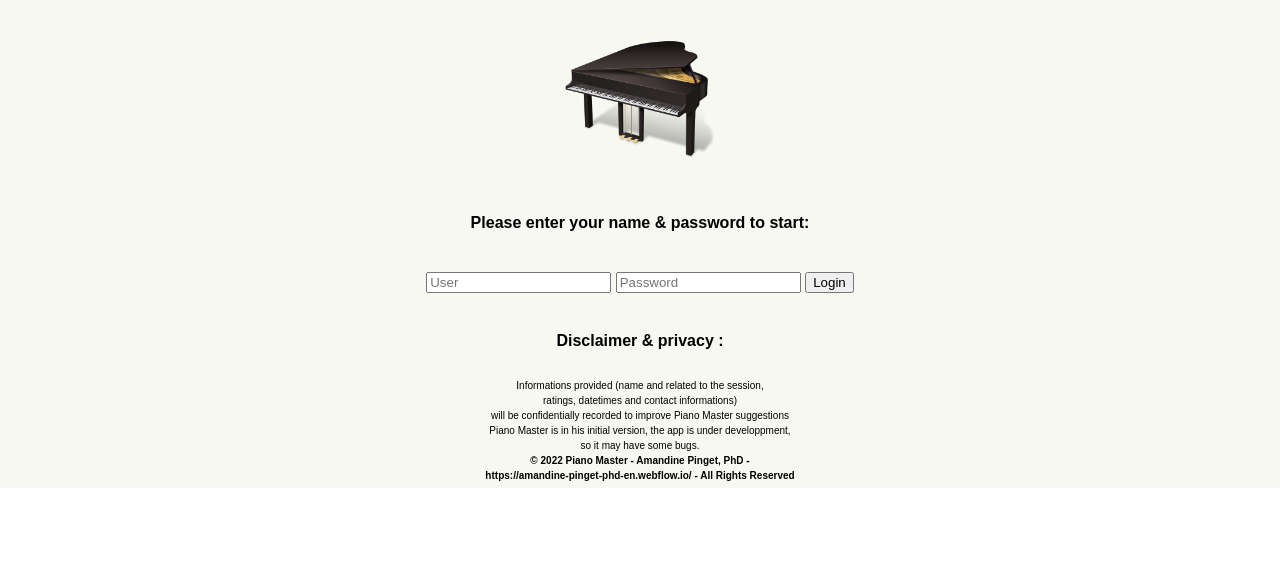
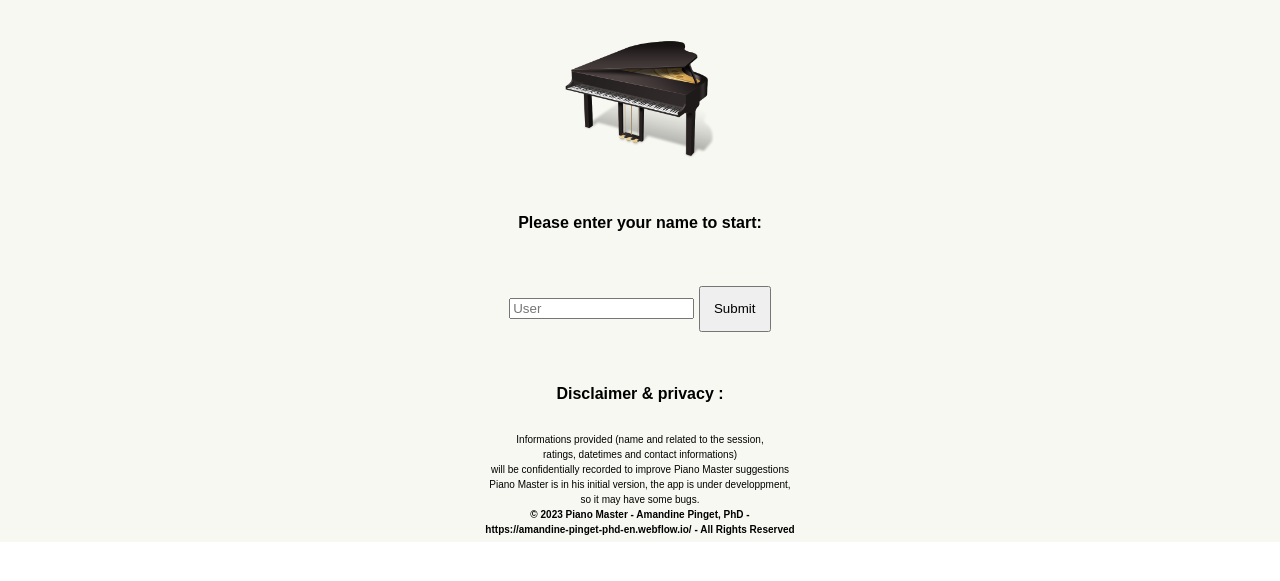
Before and after one commit to AmandinePingetPhD/PianoMaster, a Django app: page /accounts/login/ in a window 1280 px wide. Shown: the part 149-730 px from the top of the page. Run offline with Django 4.2, Linux system fonts and the light colour scheme; some libraries are stand-ins or nearby versions; some web fonts are replaced.

Commit message:
Minor changes

```diff
--- a/pianomaster/piano_app/static/pianomaster/templates/registration/identified.html
+++ b/pianomaster/piano_app/static/pianomaster/templates/registration/identified.html
@@ -55,7 +55,7 @@
                 <p style="font-size: 10px; line-height: 5px">will be confidentially recorded to improve Piano Master suggestions</p>
                 <p style="font-size: 10px; line-height: 5px">Piano Master is in his initial version, the app is under developpment,</p>
                 <p style="font-size: 10px; line-height: 5px">so it may have some bugs.</p>
-                <p style="font-size: 10px; line-height: 5px"> <strong> © 2022 Piano Master - Amandine Pinget, PhD - </strong></p>
+                <p style="font-size: 10px; line-height: 5px"> <strong> © 2023 Piano Master - Amandine Pinget, PhD - </strong></p>
                 <p style="font-size: 10px; line-height: 5px"> <strong> <a href="https://amandine-pinget-phd-en.webflow.io/" target="_blank"> https://amandine-pinget-phd-en.webflow.io/ </a> - All Rights Reserved </strong></p>
             </div>
         </div>
--- a/pianomaster/piano_app/static/pianomaster/templates/registration/login.html
+++ b/pianomaster/piano_app/static/pianomaster/templates/registration/login.html
@@ -38,12 +38,11 @@
                     <img src="{% static 'pianomaster/img/piano_ico.png' %}" alt="Grand Piano" width="150" height="150"/>
                     <!--Initial form & auth-->
                     <div>
-                        <h5>Please enter your name & password to start:</h5>
+                        <h5>Please enter your name to start:</h5>
                         <form method="POST"  role="form">
                             {% csrf_token %}
                             <input type="text" name="username" placeholder="User">
-                            <input type="password" name="password" placeholder="Password">
-                            <input type="submit" value="Login" />
+                            <button type="submit" class="btn btn-success">Submit</button>
                         </form>
                     </div>
                 {% endblock %}
@@ -61,7 +60,7 @@
                 <p style="font-size: 10px; line-height: 5px">will be confidentially recorded to improve Piano Master suggestions</p>
                 <p style="font-size: 10px; line-height: 5px">Piano Master is in his initial version, the app is under developpment,</p>
                 <p style="font-size: 10px; line-height: 5px">so it may have some bugs.</p>
-                <p style="font-size: 10px; line-height: 5px"> <strong> © 2022 Piano Master - Amandine Pinget, PhD - </strong></p>
+                <p style="font-size: 10px; line-height: 5px"> <strong> © 2023 Piano Master - Amandine Pinget, PhD - </strong></p>
                 <p style="font-size: 10px; line-height: 5px"> <strong> <a href="https://amandine-pinget-phd-en.webflow.io/" target="_blank"> https://amandine-pinget-phd-en.webflow.io/ </a> - All Rights Reserved </strong></p>
             </div>
         </div>
--- a/pianomaster/piano_app/urls.py
+++ b/pianomaster/piano_app/urls.py
@@ -11,8 +11,10 @@ app_name = 'piano_app'
 
 urlpatterns = [
     path('', login_required(TemplateView.as_view(template_name='login.html'))),
-    path('identified', LogoutView.as_view(template_name='identified.html')),
 ] + static(settings.STATIC_URL, document_root=settings.STATIC_ROOT)
+
+
+#path('identified', LogoutView.as_view(template_name='identified.html')),
 
 # urlpatterns = [
 #     path('', views.home, name='home'),
--- a/pianomaster/piano_app/views.py
+++ b/pianomaster/piano_app/views.py
@@ -20,7 +20,7 @@ class LoginView(TemplateView):
   def post(self, request, **kwargs):
 
     username = request.POST.get('username', False)
-    password = request.POST.get('password', False)
+    #password = request.POST.get('password', False)
     user = authenticate(username=username, password=password)
     if user is not None and user.is_active:
         login(request, user)
@@ -29,7 +29,7 @@ class LoginView(TemplateView):
         response.set_cookie('date', datetime.date.today())
         return response
 
-    return render(request, 'identified.html')
+    return render(request, 'identified.html') # Redirection à voir
 
 
 class LogoutView(TemplateView):
--- a/pianomaster/pianomaster/settings.py
+++ b/pianomaster/pianomaster/settings.py
@@ -12,6 +12,9 @@ https://docs.djangoproject.com/en/4.1/ref/settings/
 
 from pathlib import Path
 import os
+from dotenv import load_dotenv
+
+load_dotenv()
 
 # Build paths inside the project like this: BASE_DIR / 'subdir'.
 BASE_DIR = Path(__file__).resolve().parent.parent
@@ -21,7 +24,7 @@ BASE_DIR = Path(__file__).resolve().parent.parent
 # See https://docs.djangoproject.com/en/4.1/howto/deployment/checklist/
 
 # SECURITY WARNING: keep the secret key used in production secret!
-SECRET_KEY = 'django-insecure-%fc1+!a(i95$^+at3di#mn8utyob=zr1xi2w@d^0aie90so&1)'
+SECRET_KEY = os.environ.get("PRIVATE_KEY")
 
 # SECURITY WARNING: don't run with debug turned on in production!
 DEBUG = True
```
